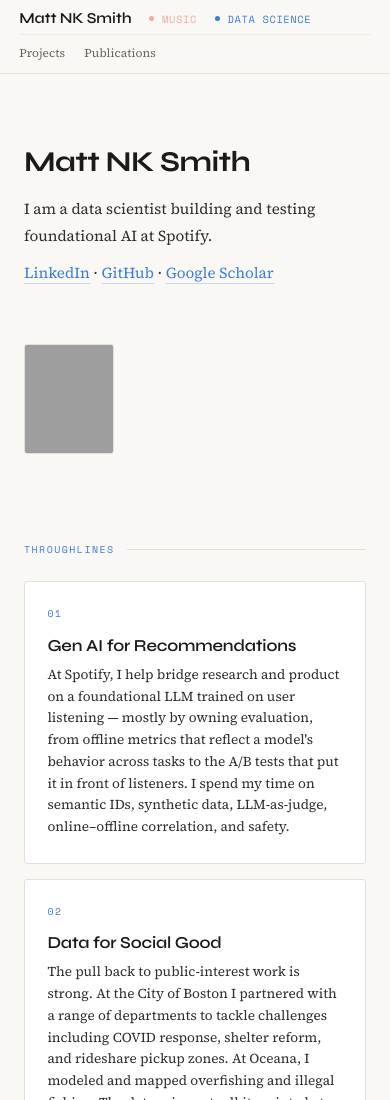
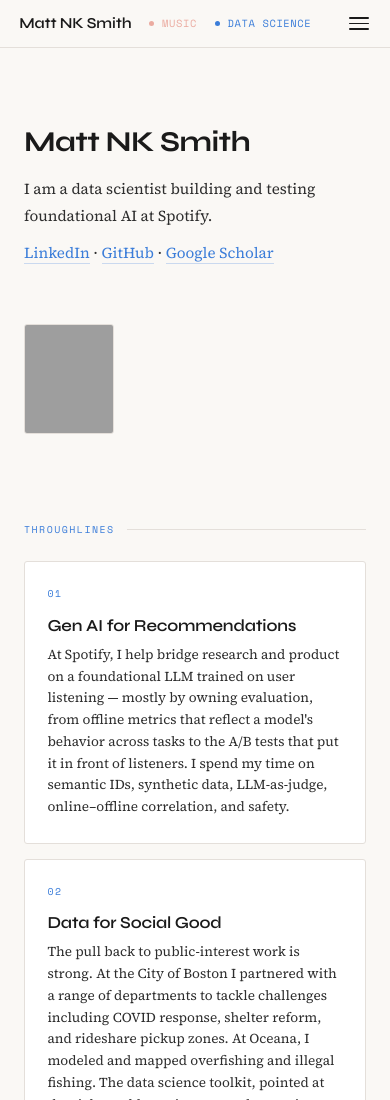
Before and after one commit to mnksmith/mnksmith.github.io, a plain HTML site: page data-science.html in a window 390 px wide. Shown: the top 1100 px of the page. Drawn offline with nearby package versions, Linux system fonts and the light colour scheme; grey boxes are pictures that could not be loaded.

Commit message:
Add hamburger menu for section nav links on mobile
Co-Authored-By: Claude Opus 4.6 <noreply@anthropic.com>

```diff
--- a/css/styles.css
+++ b/css/styles.css
@@ -244,6 +244,29 @@ a { color: inherit; text-decoration: none; }
 }
 .music-wing .wing-nav-links a:hover { color: var(--accent-music); }
 .ds-wing .wing-nav-links a:hover { color: var(--accent-ds); }
+
+/* Hamburger — hidden on desktop */
+.nav-burger {
+  display: none;
+  background: none;
+  border: none;
+  cursor: pointer;
+  padding: 6px 2px;
+  flex-direction: column;
+  gap: 4px;
+  margin-left: auto;
+}
+.nav-burger span {
+  display: block;
+  width: 20px;
+  height: 1.5px;
+  background: var(--ink);
+  border-radius: 1px;
+  transition: transform 0.3s, opacity 0.3s;
+}
+.nav-burger.open span:nth-child(1) { transform: translateY(5.5px) rotate(45deg); }
+.nav-burger.open span:nth-child(2) { opacity: 0; }
+.nav-burger.open span:nth-child(3) { transform: translateY(-5.5px) rotate(-45deg); }
 
 /* ================================================================
    MUSIC WING — sketchbook / mixtape feel
@@ -797,28 +820,27 @@ a { color: inherit; text-decoration: none; }
   .landing-doors { flex-direction: column; gap: 0.75rem; }
   .door { padding: 1.4rem 2.5rem; }
 
-  /* Nav — stack into two rows */
-  .wing-nav {
-    flex-wrap: wrap;
-    padding: 0.7rem 1.2rem;
-    gap: 0.1rem 0;
+  /* Nav — single row with hamburger for section links */
+  .wing-nav { padding: 0.7rem 1.2rem; }
+  .nav-burger { display: flex; }
+  .wing-nav-links {
+    display: none;
+    position: absolute;
+    top: 100%;
+    left: 0;
+    right: 0;
+    flex-direction: column;
+    gap: 0;
+    background: rgba(250,248,245,0.97);
+    backdrop-filter: blur(12px);
+    -webkit-backdrop-filter: blur(12px);
+    border-bottom: 1px solid var(--light-line);
+    padding: 0.5rem 1.2rem;
   }
-  .wing-nav-left {
-    width: 100%;
-    justify-content: flex-start;
-  }
-  .wing-nav-links {
-    width: 100%;
-    gap: 1.2rem;
-    padding-top: 0.35rem;
-    border-top: 1px solid var(--faint);
-    margin-top: 0.35rem;
-  }
-  .wing-nav-links a { font-size: 0.75rem; }
-
-  /* Bump top padding / scroll-margin to clear taller two-row nav */
-  .ds-wing { padding-top: 80px; }
-  .m-section, .ds-section { scroll-margin-top: 100px; }
+  .wing-nav-links.open { display: flex; }
+  .wing-nav-links li { padding: 0.6rem 0; border-bottom: 1px solid var(--faint); }
+  .wing-nav-links li:last-child { border-bottom: none; }
+  .wing-nav-links a { font-size: 0.82rem; }
 
   /* Sections */
   .m-section, .ds-section, .ds-hero { padding-left: 1.5rem; padding-right: 1.5rem; }
@@ -836,7 +858,7 @@ a { color: inherit; text-decoration: none; }
   .music-hero-content { padding: 0 1.5rem 4vh; }
   .music-hero-name { font-size: clamp(2rem, 10vw, 2.8rem); }
 
-  /* Mixtape player — stack vertically on very small screens */
+  /* Sketch card */
   .sketch-card { padding: 2rem 1.2rem; }
 
   /* Collabs */
--- a/data-science.html
+++ b/data-science.html
@@ -18,6 +18,9 @@
     <a class="wing-nav-section music-label" href="music.html">Music</a>
     <a class="wing-nav-section ds-label current" href="data-science.html">Data Science</a>
   </div>
+  <button class="nav-burger" aria-label="Menu" type="button">
+    <span></span><span></span><span></span>
+  </button>
   <ul class="wing-nav-links">
     <li><a href="#ds-projects">Projects</a></li>
     <li><a href="#ds-pubs">Publications</a></li>
--- a/js/main.js
+++ b/js/main.js
@@ -1,4 +1,20 @@
 (function () {
+  // Hamburger menu toggle
+  var burger = document.querySelector('.nav-burger');
+  var navLinks = document.querySelector('.wing-nav-links');
+  if (burger && navLinks) {
+    burger.addEventListener('click', function () {
+      burger.classList.toggle('open');
+      navLinks.classList.toggle('open');
+    });
+    navLinks.addEventListener('click', function (e) {
+      if (e.target.closest('a')) {
+        burger.classList.remove('open');
+        navLinks.classList.remove('open');
+      }
+    });
+  }
+
   document.addEventListener('click', function (e) {
     var link = e.target.closest('a[href^="#"]');
     if (!link) return;
```
Also changed, not shown: music.html (+3 -0 lines).
